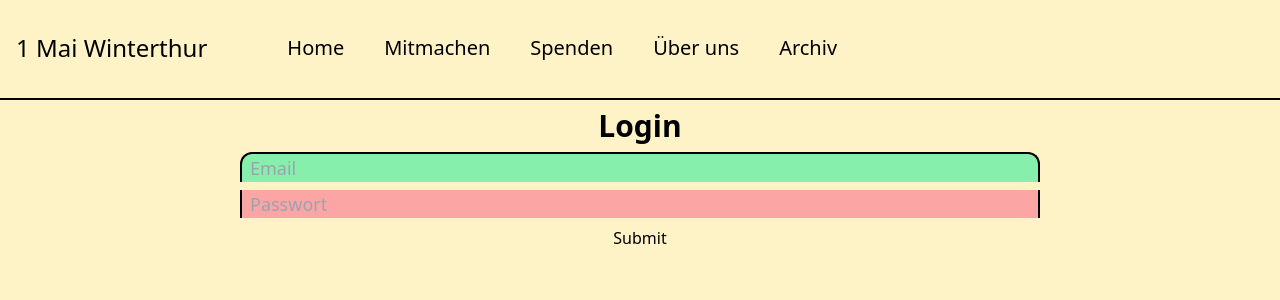
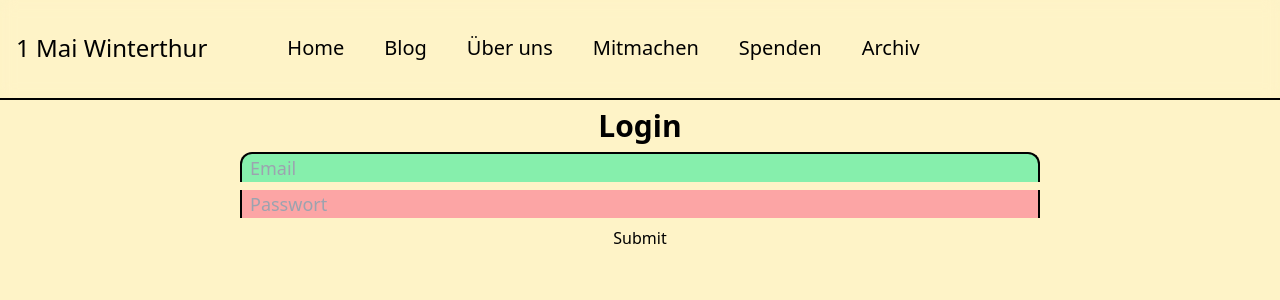
Before and after one commit to Jelenal1/1mai_website, a Next.js app: page /admin/login in a window 1280 px wide. Shown: the top 300 px of the page. Built offline with nearby package versions, Linux system fonts and the light colour scheme; no server answers.

Commit message:
chore: navbar completed

```diff
--- a/app/_components/Navbar.tsx
+++ b/app/_components/Navbar.tsx
@@ -25,9 +25,10 @@ export default function Navbar() {
         <Sidenav open={open} setOpen={setOpen} />
         <div className="ml-20 hidden gap-10 text-xl lg:flex">
           <Link href={"/"}>Home</Link>
+          <Link href={"/blog"}>Blog</Link>
+          <Link href={"/ueber-uns"}>Über uns</Link>
           <Link href={"/mitmachen"}>Mitmachen</Link>
           <Link href={"/spenden"}>Spenden</Link>
-          <Link href={"/ueber-uns"}>Über uns</Link>
           <button onClick={() => setOpenArchiv(!openArchiv)}>Archiv</button>
         </div>
       </div>
--- a/app/_components/Sidenav.tsx
+++ b/app/_components/Sidenav.tsx
@@ -31,6 +31,12 @@ export default function Sidenav({
         <Link href={"/"} className="mx-auto mt-5 text-xl">
           Home
         </Link>
+        <Link href={"/blog"} className="mx-auto mt-5 text-xl">
+          Blog
+        </Link>
+        <Link href={"/ueber-uns"} className="mx-auto mt-5 text-xl">
+          Über uns
+        </Link>
         <Link href={"/mitmachen"} className="mx-auto mt-5 text-xl">
           Mitmachen
         </Link>
@@ -38,7 +44,9 @@ export default function Sidenav({
           Spenden
         </Link>
         <button
-          onClick={() => setOpenArchiv(!openArchiv)}
+          onClick={() => {
+            setOpenArchiv(!openArchiv);
+          }}
           className="mx-auto mt-5 text-xl"
         >
           Archiv
```
